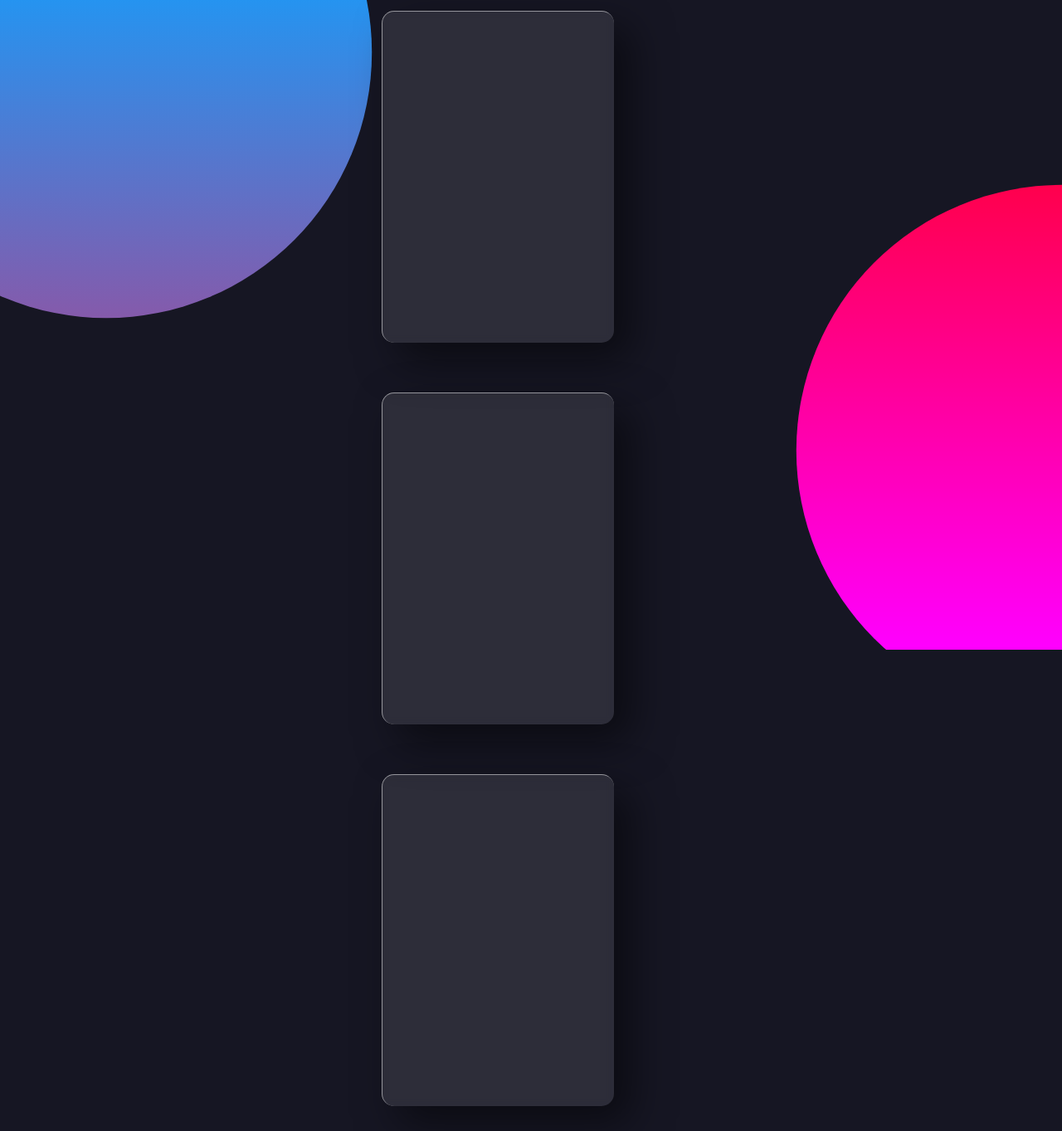
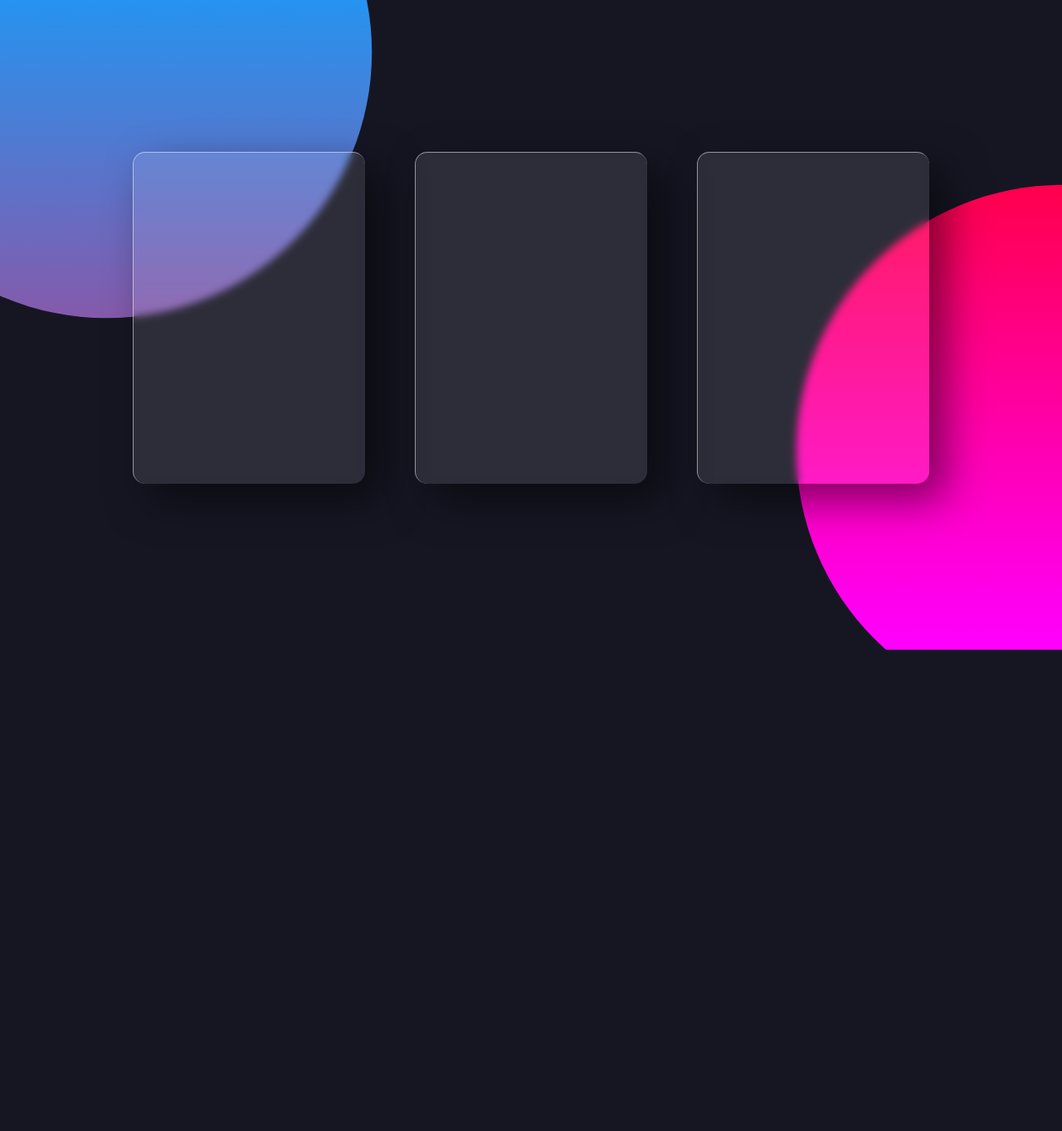
Before and after one commit to elaheprs/responsive, a plain HTML site: page index.html in a window 1280 px wide. Shown: the part 17-1380 px from the top of the page at 83% size. After the commit the page ends 800 px from the top, so only its background shows below. Drawn offline with Linux system fonts and the light colour scheme.

Commit message:
remove extra tag and fix responsive style

```diff
--- a/index.html
+++ b/index.html
@@ -21,8 +21,6 @@
           <a href="#">Read More</a>
         </div>
       </div>
-    </div>
-    <div class="container">
       <div class="card">
         <div class="content">
           <h2>02</h2>
@@ -35,8 +33,6 @@
           <a href="#">Read More</a>
         </div>
       </div>
-    </div>
-    <div class="container">
       <div class="card">
         <div class="content">
           <h2>03</h2>
--- a/style.css
+++ b/style.css
@@ -6,10 +6,6 @@
   font-family: Poppins, sans-serif;
 }
 body {
-  /* display: flex; */
-  justify-content: center;
-  align-items: center;
-  min-height: 100vh;
   background: #161623;
 }
 body::before {
@@ -35,11 +31,14 @@ body::after {
 .container {
   position: relative;
   display: flex;
+  width: 100%;
+  min-height: 100vh;
   justify-content: center;
   align-items: center;
   max-width: 1200px;
   flex-wrap: wrap;
   z-index: 1;
+  margin-inline: auto;
 }
 .container .card {
   position: relative;
@@ -84,7 +83,7 @@ body::after {
 .container .card .content p {
   font-size: 1em;
   color: #fff;
-  font-weight: 300px;
+  font-weight: 300;
 }
 .container .card .content a {
   position: relative;
@@ -98,3 +97,9 @@ body::after {
   font-weight: 900;
   box-shadow: 0 5px 15px rgba(0, 0, 0, 0.2);
 }
+
+/*@media screen and (max-width: 758px) {*/
+/*  .container {*/
+/*    flex-direction: column;*/
+/*  }*/
+/*}*/
```
